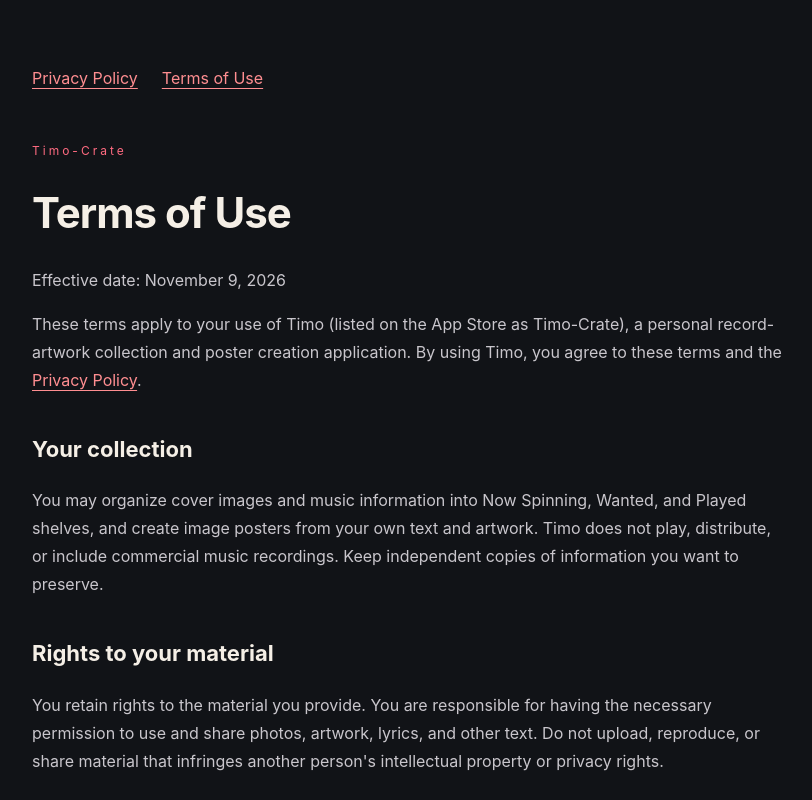
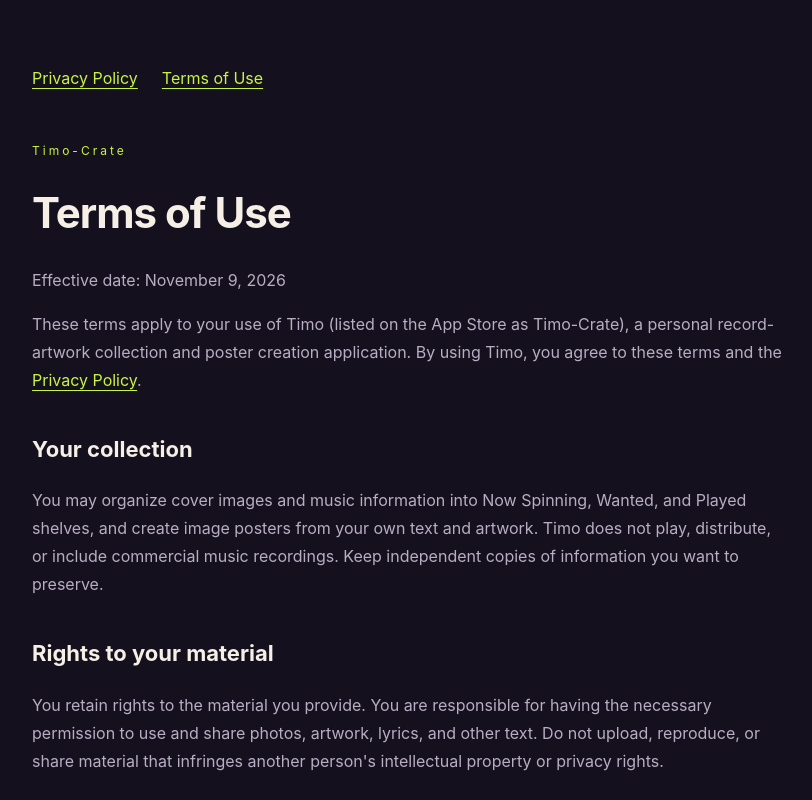
Before and after one commit to crate187/legal-site, a plain HTML site: page terms/index.html in a window 1280 px wide. Shown: the top 800 px of the page, without its empty margins (232-1044 px from the left). Drawn offline with Linux system fonts and the light colour scheme.

Commit message:
Modify styles in terms/index.html
Updated styles and colors in the Terms of Use page.

```diff
--- a/terms/index.html
+++ b/terms/index.html
@@ -1,5 +1,5 @@
 <!doctype html>
-<html lang="en"><head><meta charset="utf-8"><meta name="viewport" content="width=device-width,initial-scale=1"><title>Terms of Use | Timo-Crate</title><link rel="canonical" href="https://crate187.github.io/legal-site/terms/"><style>*{box-sizing:border-box}body{margin:0;background:#111317;color:#e2e2e8;font:16px/1.75 -apple-system,BlinkMacSystemFont,"Segoe UI",sans-serif}main{max-width:800px;margin:0 auto;padding:64px 24px 80px}nav,a{color:#ff8e91}nav{display:flex;gap:24px;margin-bottom:48px}h1{font-size:42px;line-height:1.15;letter-spacing:-1px;color:#f5efe6}h2{font-size:22px;margin-top:36px;color:#f5efe6}p,li{color:#c9c6cc}.label{font-size:12px;letter-spacing:3px;color:#ff6b81}footer{border-top:1px solid #333539;margin-top:48px;padding-top:24px;font-size:14px}a{text-underline-offset:4px}</style></head>
+<html lang="en"><head><meta charset="utf-8"><meta name="viewport" content="width=device-width,initial-scale=1"><title>Terms of Use | Timo-Crate</title><link rel="canonical" href="https://crate187.github.io/legal-site/terms/"><style>*{box-sizing:border-box}body{margin:0;background:#15101D;color:#F5EFE6;font:16px/1.75 -apple-system,BlinkMacSystemFont,"Segoe UI",sans-serif}main{max-width:800px;margin:0 auto;padding:64px 24px 80px}nav,a{color:#C8F542}nav{display:flex;gap:24px;margin-bottom:48px}h1{font-size:42px;line-height:1.15;letter-spacing:-1px;color:#F5EFE6}h2{font-size:22px;margin-top:36px;color:#F5EFE6}p,li{color:#B8AEC4}.label{font-size:12px;letter-spacing:3px;color:#C8F542}footer{border-top:1px solid #3B304A;margin-top:48px;padding-top:24px;font-size:14px}a{text-underline-offset:4px}</style></head>
 <body>
 <main><nav aria-label="Legal"><a href="/legal-site/privacy/">Privacy Policy</a><a href="/legal-site/terms/">Terms of Use</a></nav><p class="label">Timo-Crate</p><h1>Terms of Use</h1><p>Effective date: November 9, 2026</p>
 <p>These terms apply to your use of Timo (listed on the App Store as Timo-Crate), a personal record-artwork collection and poster creation application. By using Timo, you agree to these terms and the <a href="/legal-site/privacy/">Privacy Policy</a>.</p>
```
